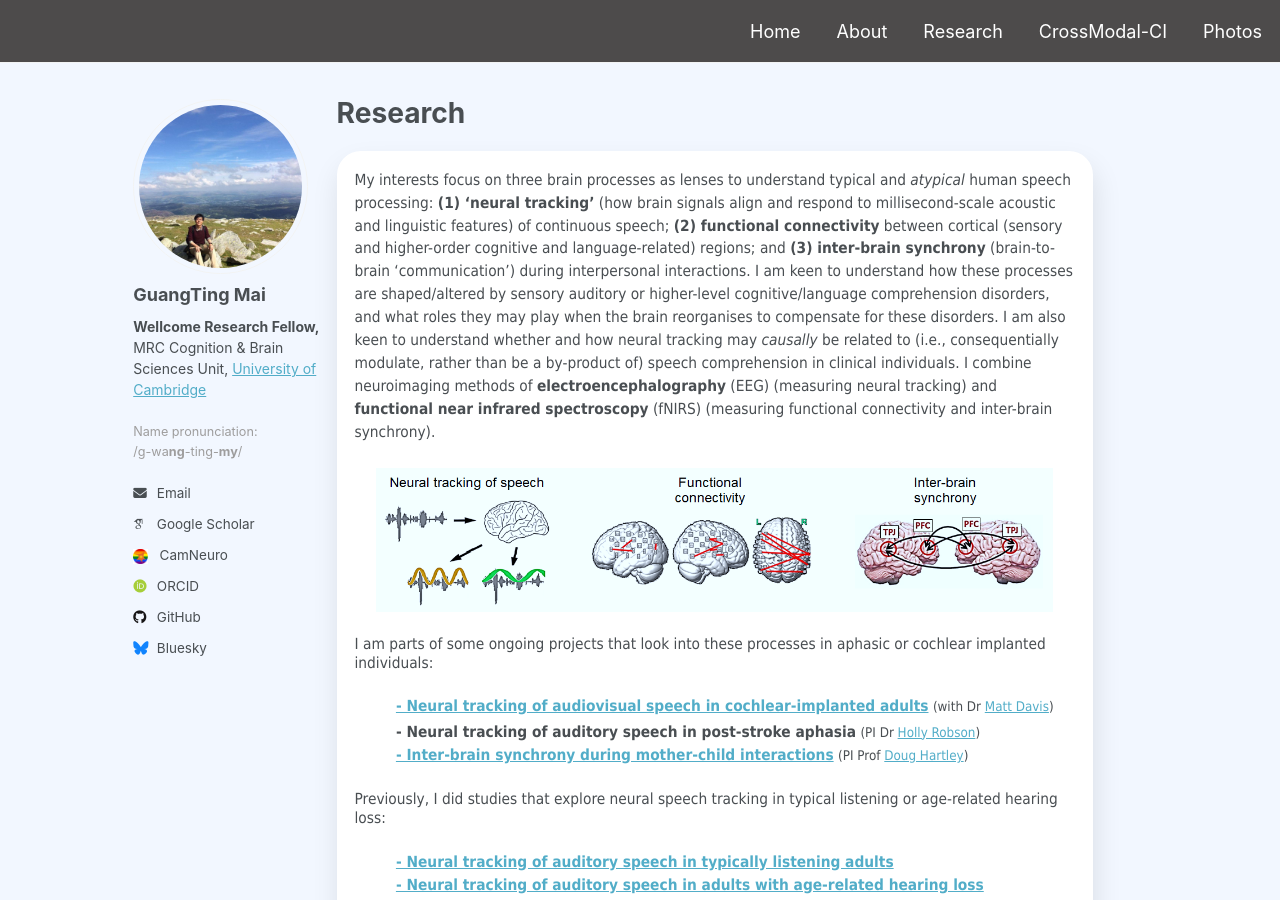
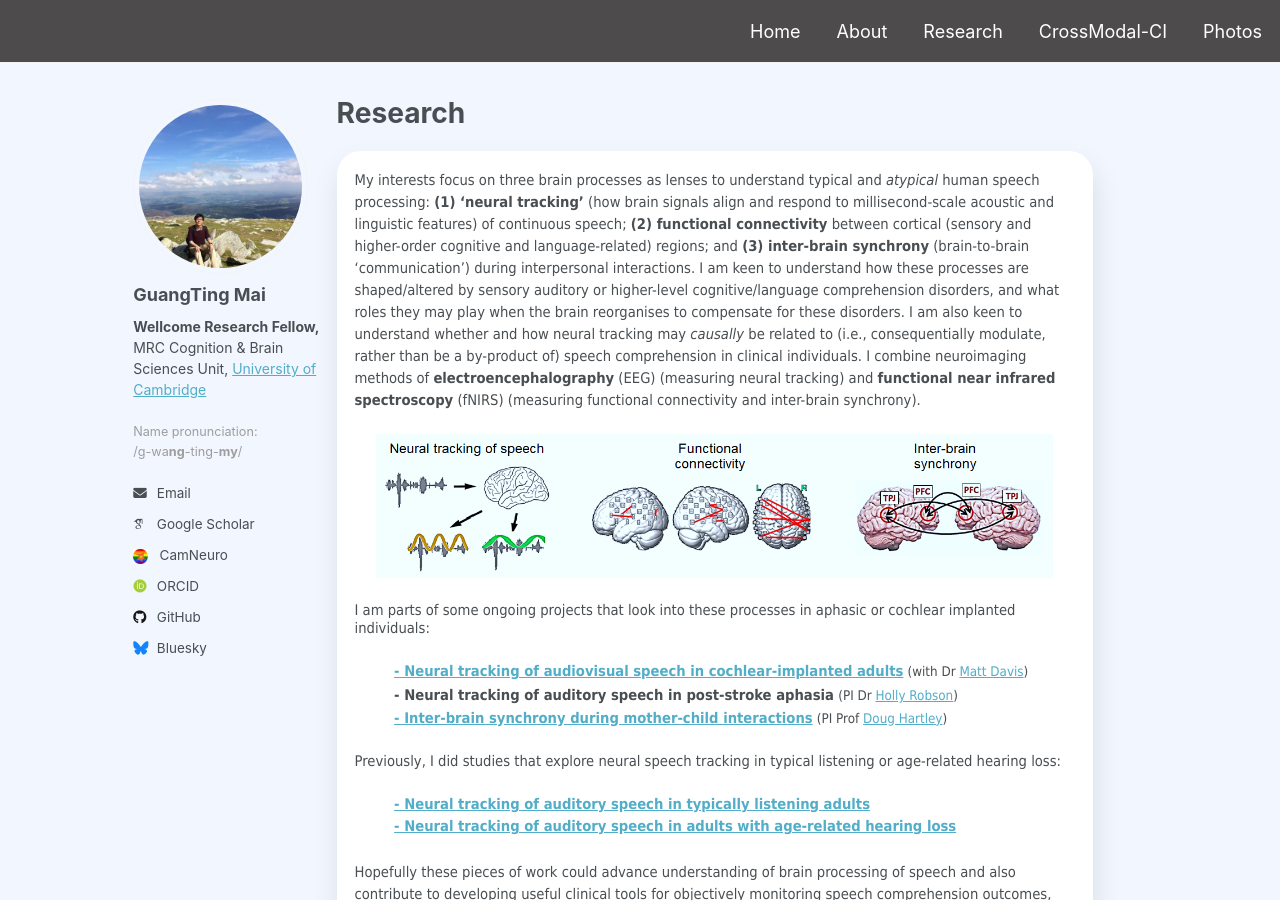
Before and after one commit to guangtingmai/guangtingmai.github.io, a Jekyll site: the page built from _pages/research.html, in a window 1280 px wide and 900 px high. Built offline with Jekyll 4.4.1, drawn with Linux system fonts in a browser that asks for light colours; some web fonts are replaced.

Commit message:
Update research.html

```diff
--- a/_pages/research.html
+++ b/_pages/research.html
@@ -4,7 +4,7 @@
 permalink: /research/
 author_profile: true
 ---
-<p><div class="white-frame"><span style="font-size: 11.5pt;font-family: Tahoma;line-height: 1.5;display: block;margin-bottom: 0.01vh">My interests focus on three brain processes as lenses to
+<p><div class="white-frame"><span style="font-size: 11pt;font-family: Tahoma;line-height: 1.5;display: block;margin-bottom: 0.01vh">My interests focus on three brain processes as lenses to
   understand typical and <i>atypical</i> human speech processing: <strong>(1) ‘neural tracking’</strong> (how brain signals align and respond to millisecond-scale acoustic
   and linguistic features) of continuous speech; <strong>(2) functional connectivity</strong> between cortical (sensory and higher-order cognitive and
   language-related) regions; and <strong>(3) inter-brain synchrony</strong> (brain-to-brain ‘communication’) during interpersonal interactions.
@@ -16,18 +16,18 @@
 <p align="center">
   <img src="https://guangtingmai.github.io/images/brain_processes.png" width="94%">
 </p>
-<p><span style="font-size: 11.5pt;font-family: Tahoma;line-height: 1.2;display: block;margin-bottom: 0.05vh">I am parts of some ongoing projects that look into these processes in aphasic or cochlear implanted individuals:</span></p>
+<p><span style="font-size: 11pt;font-family: Tahoma;line-height: 1.2;display: block;margin-bottom: 0.05vh">I am parts of some ongoing projects that look into these processes in aphasic or cochlear implanted individuals:</span></p>
 <p>
-  <span style="font-size: 11.5pt;font-family: Tahoma;line-height: 1.5;display: block;margin-bottom: 0.25vh">&emsp;&emsp;&emsp;<a href="https://guangtingmai.github.io/crossmodal-ci/"><strong>- Neural tracking of audiovisual speech in cochlear-implanted adults</strong></a> <span style="font-size:10pt;">(with Dr <a href="https://www.mrc-cbu.cam.ac.uk/people/matt.davis/">Matt Davis</a>)</span></span>
-  <span style="font-size: 11.5pt;font-family: Tahoma;line-height: 1.5;display: block;margin-bottom: 0.05vh">&emsp;&emsp;&emsp;<strong>- Neural tracking of auditory speech in post-stroke aphasia</strong> <span style="font-size:10pt;">(PI Dr <a href="https://profiles.ucl.ac.uk/82001-holly-robson">Holly Robson</a>)</span></span>
-  <span style="font-size: 11.5pt;font-family: Tahoma;line-height: 1.5;display: block;margin-bottom: 0.05vh">&emsp;&emsp;&emsp;<a href="https://guangtingmai.github.io/interbrain-sync/"><strong>- Inter-brain synchrony during mother-child interactions</strong></a> <span style="font-size:10pt;">(PI Prof <a href="https://www.nottingham.ac.uk/Medicine/people/douglas.hartley">Doug Hartley</a>)</span></span>
+  <span style="font-size: 11pt;font-family: Tahoma;line-height: 1.5;display: block;margin-bottom: 0.25vh">&emsp;&emsp;&emsp;<a href="https://guangtingmai.github.io/crossmodal-ci/"><strong>- Neural tracking of audiovisual speech in cochlear-implanted adults</strong></a> <span style="font-size:10pt;">(with Dr <a href="https://www.mrc-cbu.cam.ac.uk/people/matt.davis/">Matt Davis</a>)</span></span>
+  <span style="font-size: 11pt;font-family: Tahoma;line-height: 1.5;display: block;margin-bottom: 0.05vh">&emsp;&emsp;&emsp;<strong>- Neural tracking of auditory speech in post-stroke aphasia</strong> <span style="font-size:10pt;">(PI Dr <a href="https://profiles.ucl.ac.uk/82001-holly-robson">Holly Robson</a>)</span></span>
+  <span style="font-size: 11pt;font-family: Tahoma;line-height: 1.5;display: block;margin-bottom: 0.05vh">&emsp;&emsp;&emsp;<a href="https://guangtingmai.github.io/interbrain-sync/"><strong>- Inter-brain synchrony during mother-child interactions</strong></a> <span style="font-size:10pt;">(PI Prof <a href="https://www.nottingham.ac.uk/Medicine/people/douglas.hartley">Doug Hartley</a>)</span></span>
 </p>
-<p><span style="font-size: 11.5pt;font-family: Tahoma;line-height: 1.2;display: block;margin-bottom: 0.05vh">Previously, I did studies that explore neural speech tracking in typical listening or age-related hearing loss:</span></p>
+<p><span style="font-size: 11pt;font-family: Tahoma;line-height: 1.2;display: block;margin-bottom: 0.05vh">Previously, I did studies that explore neural speech tracking in typical listening or age-related hearing loss:</span></p>
 <p>
-  <span style="font-size: 11.5pt;font-family: Tahoma;line-height: 1.5;display: block;margin-bottom: 0.05vh">&emsp;&emsp;&emsp;<a href="https://guangtingmai.github.io/neuraltrack-typical/"><strong>- Neural tracking of auditory speech in typically listening adults</strong></a></span>
-  <span style="font-size: 11.5pt;font-family: Tahoma;line-height: 1.5;display: block;margin-bottom: 0.25vh">&emsp;&emsp;&emsp;<a href="https://guangtingmai.github.io/neuraltrack-hearingloss/"><strong>- Neural tracking of auditory speech in adults with age-related hearing loss</strong></a></span>
+  <span style="font-size: 11pt;font-family: Tahoma;line-height: 1.5;display: block;margin-bottom: 0.05vh">&emsp;&emsp;&emsp;<a href="https://guangtingmai.github.io/neuraltrack-typical/"><strong>- Neural tracking of auditory speech in typically listening adults</strong></a></span>
+  <span style="font-size: 11pt;font-family: Tahoma;line-height: 1.5;display: block;margin-bottom: 0.25vh">&emsp;&emsp;&emsp;<a href="https://guangtingmai.github.io/neuraltrack-hearingloss/"><strong>- Neural tracking of auditory speech in adults with age-related hearing loss</strong></a></span>
 </p>
-<p><span style="font-size: 11.5pt;font-family: Tahoma;line-height: 1.5;display: block;">Hopefully these pieces of work could advance understanding of brain processing of speech and
+<p><span style="font-size: 11pt;font-family: Tahoma;line-height: 1.5;display: block;">Hopefully these pieces of work could advance understanding of brain processing of speech and
   also contribute to developing useful clinical tools for objectively monitoring speech comprehension outcomes, esp when reliable behavioural measures are not easy
   to obtain in many clinical individuals; for the long term, contribute to bases for neuroscience-inspired rehabilitation to support - not limited to hearing loss
   or aphasia but wider - neuropsychological conditions (e.g., neurodivergence, neurodegeneration) when day-to-day speech comprehension and communication become
```
